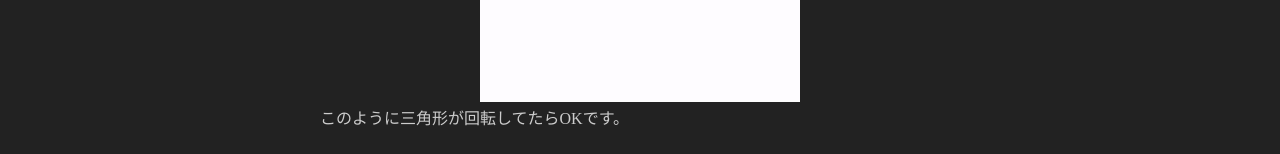
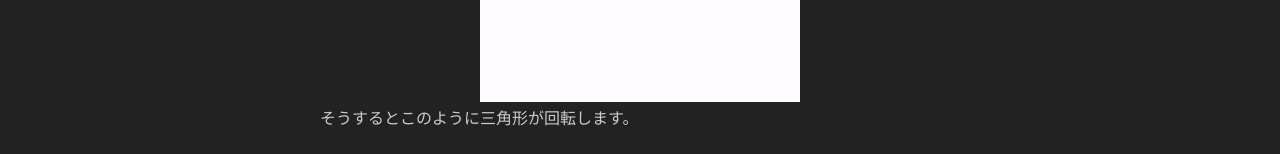
Before and after one commit to itukikikuti/windblow.net, a Jekyll site: the page built from _posts/DirectX11/2018-08-08-Direct3D 11で三角形を描画する.md, in a window 1280 px wide. Shown: the part 1302-1456 px from the top of the page. Built offline with Jekyll 4.4.1, drawn with Linux system fonts in a browser that asks for light colours.

Commit message:
Update 2018-08-08-Direct3D 11で三角形を描画する.md

```diff
--- a/_posts/DirectX11/2018-08-08-Direct3D 11で三角形を描画する.md
+++ b/_posts/DirectX11/2018-08-08-Direct3D 11で三角形を描画する.md
@@ -11,4 +11,4 @@ DirectXやOpenGL、Vulkan、MetalなどのグラフィックスAPIもたいて
 <script src="https://gist-it.appspot.com/github/itukikikuti/DirectX11Sample/blob/master/01DrawTriangle/Source.cpp"></script>
 
 ![](/assets/2018-08-08/001.gif)
-このように三角形が回転してたらOKです。
+そうするとこのように三角形が回転します。
```
